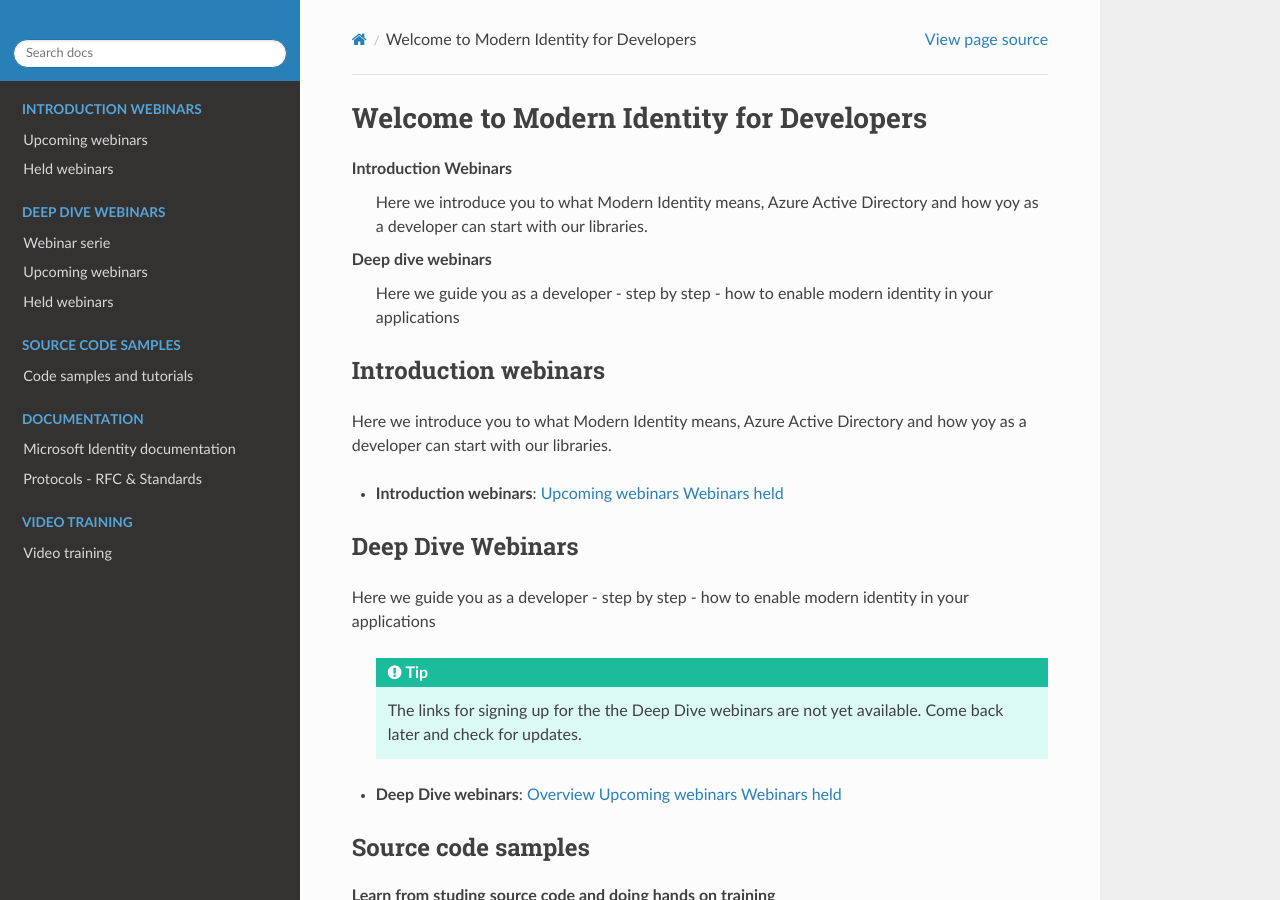
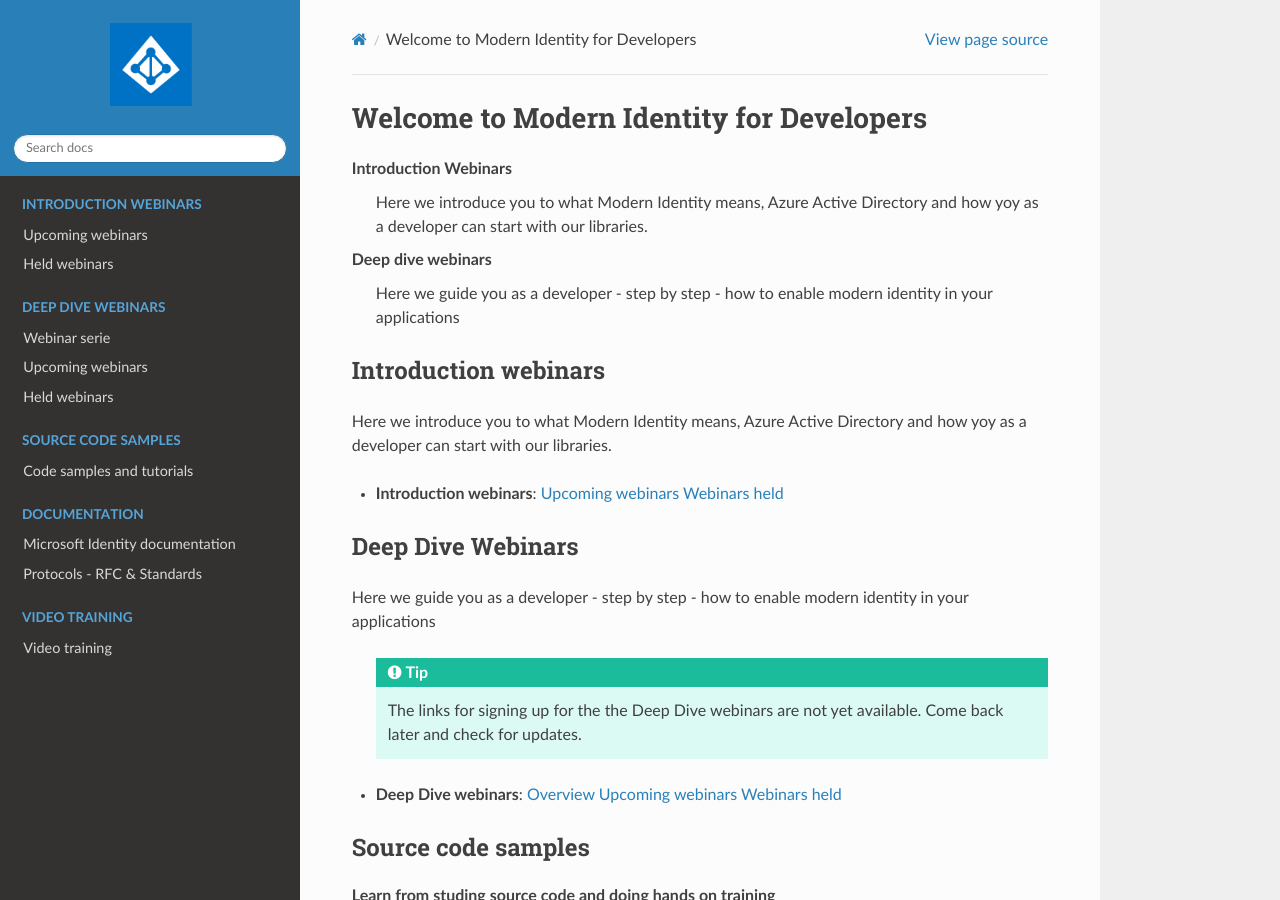
Before and after one commit to RonnyA/ModernIdentity, a Sphinx documentation site: the page built from docs/source/index.rst, in a window 1280 px wide and 900 px high. Built offline with Sphinx 7.4.7 and the Read the Docs theme 2.0.0, drawn with Linux system fonts in a browser that asks for light colours.

Commit message:
ixed links and logo

```diff
--- a/docs/source/conf.py
+++ b/docs/source/conf.py
@@ -54,7 +54,7 @@ exclude_patterns = []
 #
 html_theme = 'sphinx_rtd_theme'
 html_theme_path = [sphinx_rtd_theme.get_html_theme_path()]
-html_logo = 'img/logo.png'
+html_logo = '_static/logo.png'
 html_theme_options = {
     'logo_only': True,
     'display_version': False,
```
Also changed, not shown: docs/img/logo.png (deleted), docs/source/_static/logo.png (added), 5 other files.
